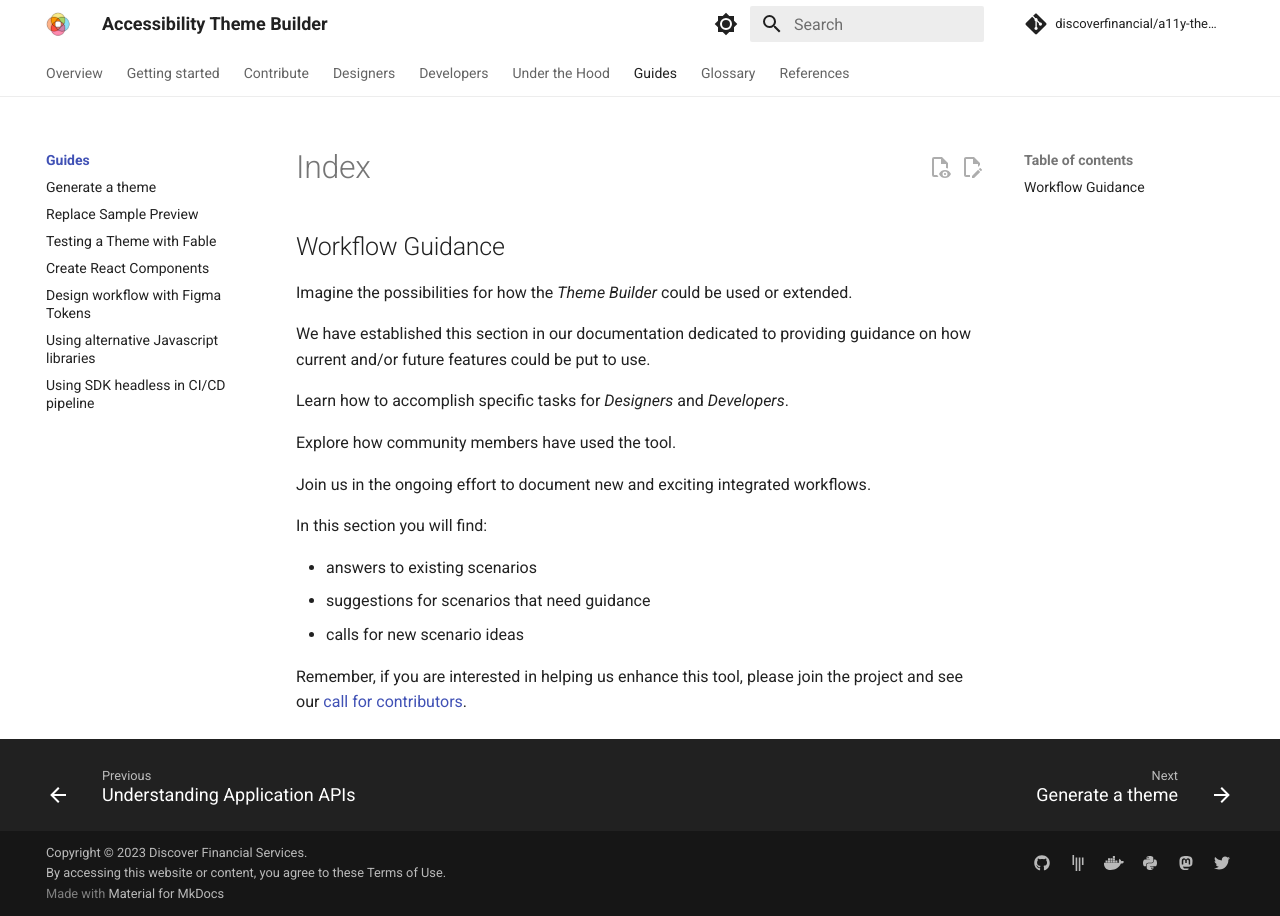
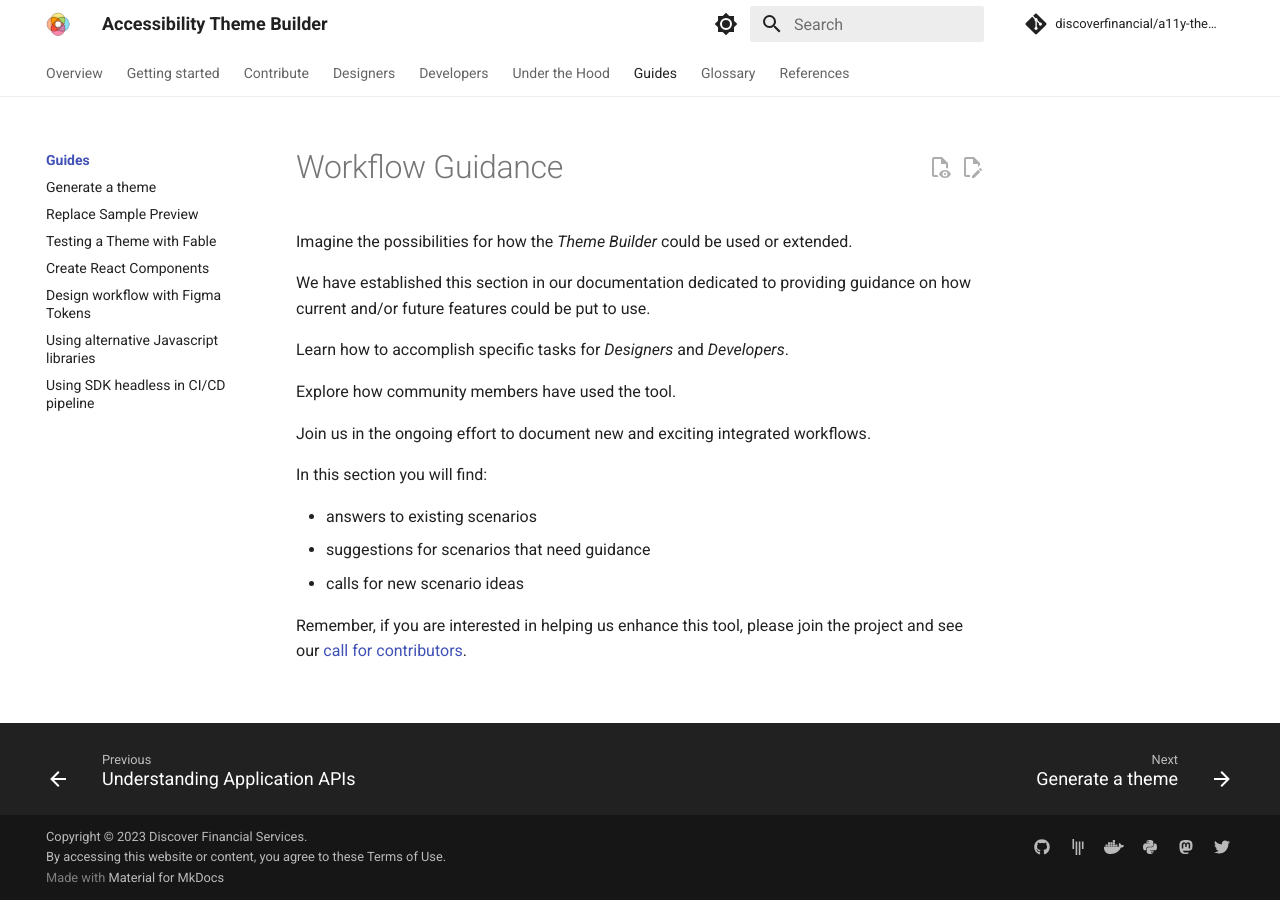
Before and after one commit to finos/a11y-theme-builder, an MkDocs documentation site: the page built from docs/guides/index.md, in a window 1280 px wide. Built offline with MkDocs 1.6.1 and Material for MkDocs 9.7.7, drawn with Linux system fonts in a browser that asks for light colours; comment, search, counter and statistics services are not loaded.

Commit message:
Update index.md
Signed-off-by: Dan Gisolfi <vinomaster@users.noreply.github.com>

```diff
--- a/docs/guides/index.md
+++ b/docs/guides/index.md
@@ -1,4 +1,4 @@
-## Workflow Guidance
+# Workflow Guidance
 Imagine the possibilities for how the *Theme Builder* could be used or extended.
 
 We have established this section in our documentation dedicated to providing guidance on how current and/or future features could be put to use.
```
